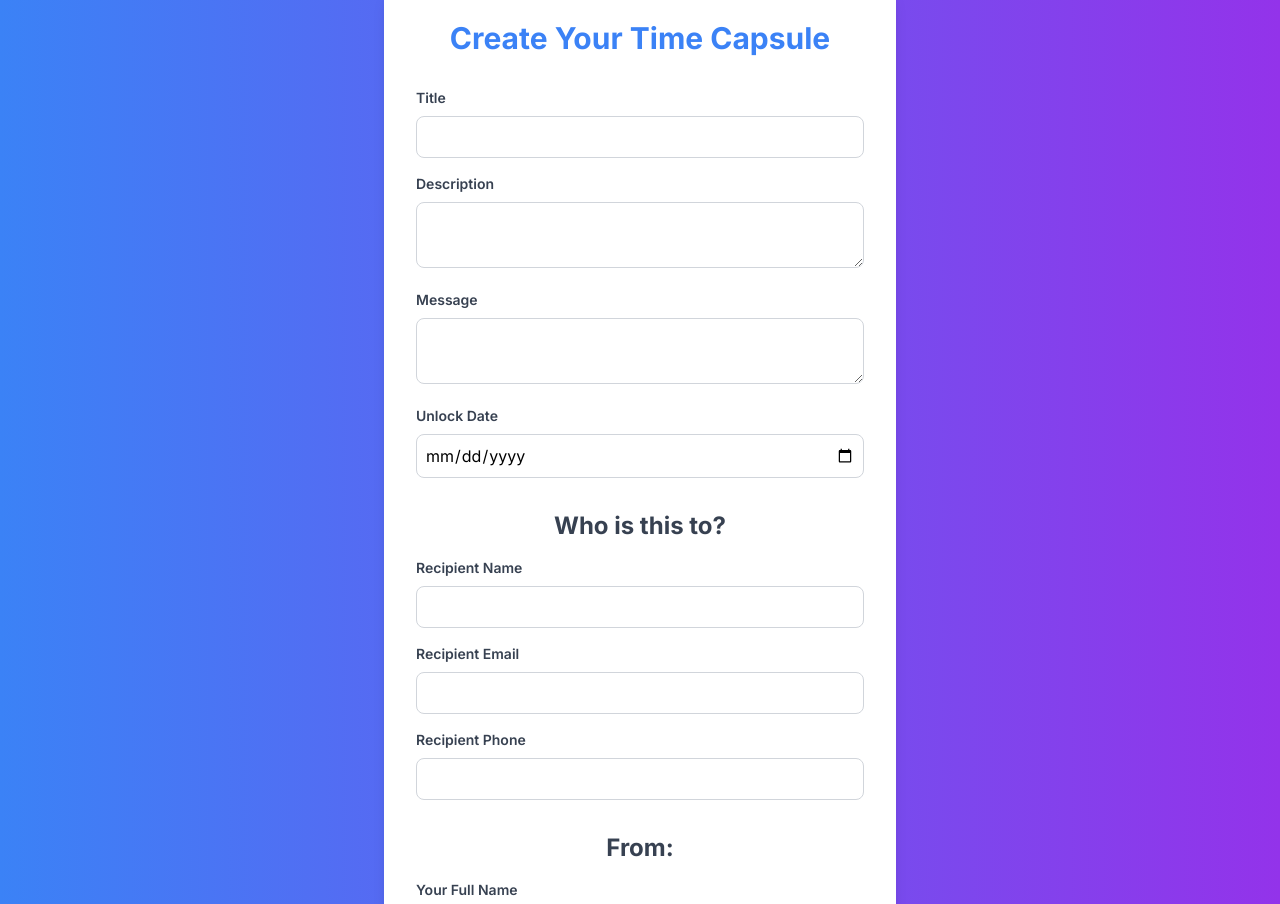
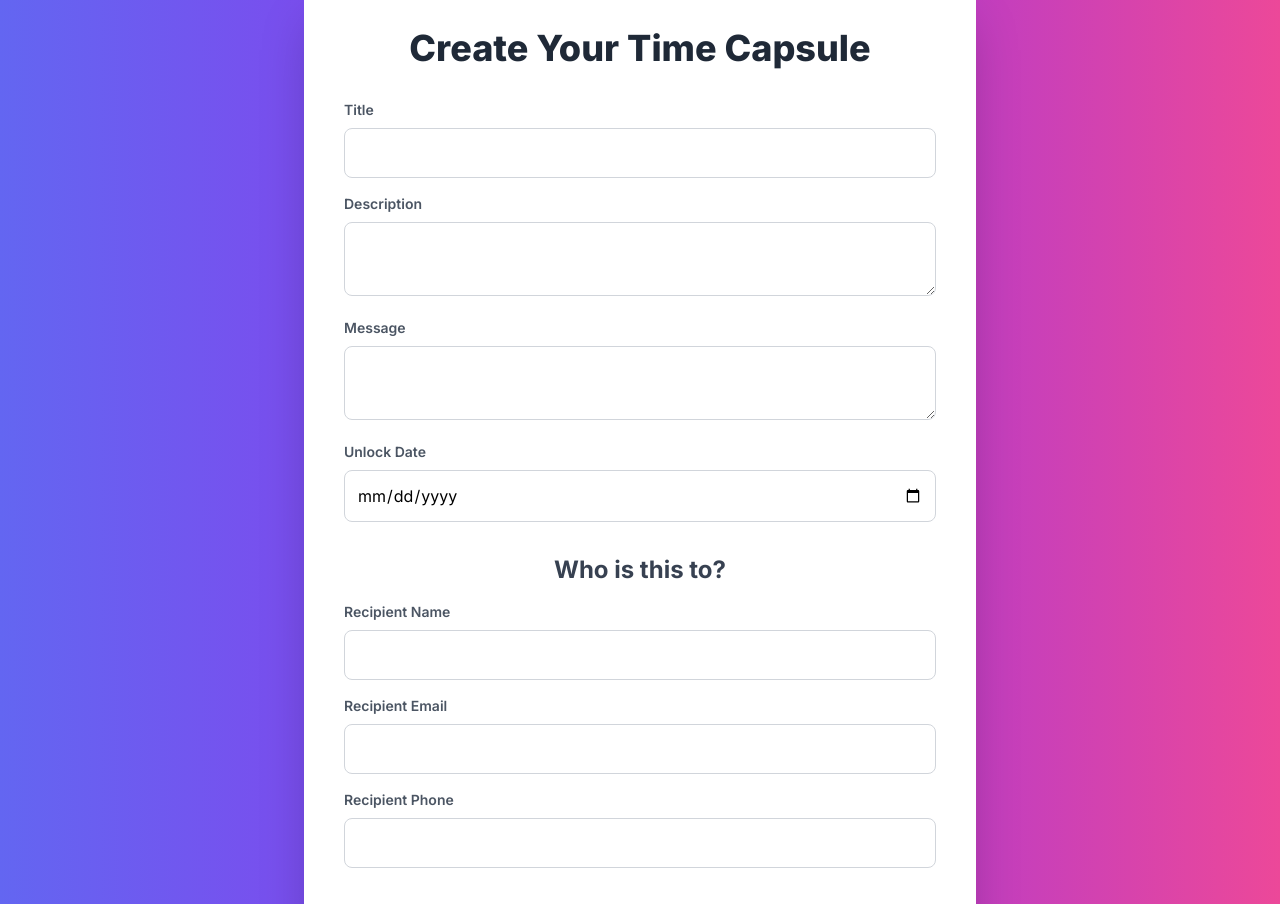
Before and after one commit to evanwilson2123/memory-capsule, a Next.js app: page /create-capsule in a window 1280 px wide. Shown: the part 124-1028 px from the top of the page. Built offline with nearby package versions, Linux system fonts and the light colour scheme; no server answers; sample sign-in values are in the browser's storage.

Commit message:
minor style changes

```diff
--- a/src/app/globals.css
+++ b/src/app/globals.css
@@ -2,20 +2,25 @@
 @tailwind components;
 @tailwind utilities;
 
+/* Define color variables for light and dark modes */
 :root {
   --foreground-rgb: 0, 0, 0;
-  --background-start-rgb: 214, 219, 220;
-  --background-end-rgb: 255, 255, 255;
+  --background-start-rgb: 240, 240, 240; /* Light gray for subtle background */
+  --background-end-rgb: 255, 255, 255; /* White for clean, modern look */
+  --primary-blue: 79, 142, 247; /* RGB for primary blue color */
+  --primary-purple: 122, 94, 183; /* RGB for primary purple color */
+  --button-hover: 95, 76, 161; /* RGB for button hover */
 }
 
 @media (prefers-color-scheme: dark) {
   :root {
     --foreground-rgb: 255, 255, 255;
-    --background-start-rgb: 0, 0, 0;
-    --background-end-rgb: 0, 0, 0;
+    --background-start-rgb: 30, 30, 30; /* Dark gray for muted background */
+    --background-end-rgb: 0, 0, 0; /* Black for contrast */
   }
 }
 
+/* Global styles for body */
 body {
   color: rgb(var(--foreground-rgb));
   background: linear-gradient(
@@ -26,8 +31,40 @@ body {
     rgb(var(--background-start-rgb));
 }
 
+/* Custom text balance utility */
 @layer utilities {
   .text-balance {
     text-wrap: balance;
   }
 }
+
+/* Hero component specific styles */
+.hero-container {
+  @apply flex items-center justify-center h-screen;
+  background: rgb(var(--background-start-rgb));
+}
+
+.hero-content {
+  @apply text-center max-w-4xl mx-auto p-6;
+}
+
+.hero-title {
+  @apply text-6xl font-bold mb-6 leading-tight;
+  color: rgb(var(--primary-blue));
+}
+
+.hero-subtitle {
+  @apply text-xl mb-8 leading-relaxed;
+  color: rgba(var(--foreground-rgb), 0.75); /* Slightly lighter text */
+}
+
+.hero-button {
+  @apply px-8 py-4 font-bold rounded-lg shadow-md transition duration-300;
+  background-color: rgb(var(--primary-purple));
+  color: rgb(255, 255, 255);
+}
+
+.hero-button:hover {
+  background-color: rgb(var(--button-hover));
+  transform: scale(1.05);
+}
--- /dev/null
+++ b/src/components/Loading.tsx
@@ -0,0 +1,24 @@
+"use client";
+
+import React from "react";
+import { FaSpinner } from "react-icons/fa";
+
+const Loading: React.FC = () => {
+  return (
+    <div className="flex items-center justify-center h-screen bg-gradient-to-r from-indigo-500 via-purple-600 to-pink-500">
+      <div className="text-center max-w-4xl mx-auto p-6">
+        <h1 className="text-6xl font-bold text-white mb-6 leading-tight">
+          Please Wait...
+        </h1>
+        <p className="text-xl text-white mb-8 leading-relaxed">
+          We’re preparing your content. This won't take long.
+        </p>
+        <div className="flex justify-center items-center">
+          <FaSpinner className="text-white text-6xl animate-spin" />
+        </div>
+      </div>
+    </div>
+  );
+};
+
+export default Loading;
--- a/src/components/Profile.tsx
+++ b/src/components/Profile.tsx
@@ -5,6 +5,7 @@ import axios from "axios";
 import { useUser } from "@clerk/nextjs";
 import { ITimeCapsule } from "@/models/TimeCapsule";
 import { useRouter } from "next/navigation";
+import Loading from "./Loading";
 
 interface Profile {
   timeCapsules: ITimeCapsule[];
@@ -62,7 +63,11 @@ const Profile = () => {
   }, [isSignedIn, user?.id]);
 
   if (loading) {
-    return <div>Loading...</div>;
+    return (
+      <div>
+        <Loading />
+      </div>
+    );
   }
 
   if (error) {
--- a/src/components/TimeCapsuleForm.tsx
+++ b/src/components/TimeCapsuleForm.tsx
@@ -140,7 +140,7 @@ const TimeCapsuleForm = () => {
   }
 
   return (
-    <div className="flex items-center justify-center min-h-screen bg-gradient-to-r from-blue-500 to-purple-600 relative">
+    <div className="flex items-center justify-center min-h-screen bg-gradient-to-r from-indigo-500 via-purple-600 to-pink-500 relative">
       {loading && (
         <div className="absolute inset-0 flex items-center justify-center bg-black bg-opacity-75 z-50">
           <FaSpinner className="text-white text-6xl animate-spin" />
@@ -148,17 +148,17 @@ const TimeCapsuleForm = () => {
       )}
       <form
         onSubmit={handleSubmit}
-        className={`bg-white p-8 rounded-lg shadow-lg w-full max-w-lg mt-12 space-y-8 relative ${
+        className={`bg-white p-10 rounded-xl shadow-2xl w-full max-w-2xl mt-12 space-y-8 relative ${
           loading ? "opacity-50 pointer-events-none" : "opacity-100"
         }`}
       >
-        <h2 className="text-3xl font-bold text-center text-blue-500 mb-6">
+        <h2 className="text-4xl font-extrabold text-center text-gray-800 mb-6">
           Create Your Time Capsule
         </h2>
 
         <section className="space-y-4">
           <div>
-            <label className="block text-sm font-semibold text-gray-700">
+            <label className="block text-sm font-semibold text-gray-600">
               Title
             </label>
             <input
@@ -166,35 +166,35 @@ const TimeCapsuleForm = () => {
               value={title}
               onChange={(e) => setTitle(e.target.value)}
               required
-              className="text-black w-full p-2 mt-2 border border-gray-300 rounded-lg focus:outline-none focus:border-blue-500"
+              className="text-black w-full p-3 mt-2 border border-gray-300 rounded-lg focus:outline-none focus:border-gray-500"
             />
           </div>
 
           <div>
-            <label className="block text-sm font-semibold text-gray-700">
+            <label className="block text-sm font-semibold text-gray-600">
               Description
             </label>
             <textarea
               value={description}
               onChange={(e) => setDescription(e.target.value)}
               required
-              className="text-black w-full p-2 mt-2 border border-gray-300 rounded-lg focus:outline-none focus:border-blue-500"
+              className="text-black w-full p-3 mt-2 border border-gray-300 rounded-lg focus:outline-none focus:border-gray-500"
             ></textarea>
           </div>
 
           <div>
-            <label className="block text-sm font-semibold text-gray-700">
+            <label className="block text-sm font-semibold text-gray-600">
               Message
             </label>
             <textarea
               value={message}
               onChange={(e) => setMessage(e.target.value)}
-              className="text-black w-full p-2 mt-2 border border-gray-300 rounded-lg focus:outline-none focus:border-blue-500"
+              className="text-black w-full p-3 mt-2 border border-gray-300 rounded-lg focus:outline-none focus:border-gray-500"
             ></textarea>
           </div>
 
           <div>
-            <label className="block text-sm font-semibold text-gray-700">
+            <label className="block text-sm font-semibold text-gray-600">
               Unlock Date
             </label>
             <input
@@ -202,7 +202,7 @@ const TimeCapsuleForm = () => {
               value={unlockDate}
               onChange={(e) => setUnlockDate(e.target.value)}
               required
-              className="text-black w-full p-2 mt-2 border border-gray-300 rounded-lg focus:outline-none focus:border-blue-500"
+              className="text-black w-full p-3 mt-2 border border-gray-300 rounded-lg focus:outline-none focus:border-gray-500"
             />
           </div>
         </section>
@@ -213,7 +213,7 @@ const TimeCapsuleForm = () => {
           </h3>
 
           <div>
-            <label className="block text-sm font-semibold text-gray-700">
+            <label className="block text-sm font-semibold text-gray-600">
               Recipient Name
             </label>
             <input
@@ -221,12 +221,12 @@ const TimeCapsuleForm = () => {
               value={recipientName}
               onChange={(e) => setRecipientName(e.target.value)}
               required
-              className="text-black w-full p-2 mt-2 border border-gray-300 rounded-lg focus:outline-none focus:border-blue-500"
+              className="text-black w-full p-3 mt-2 border border-gray-300 rounded-lg focus:outline-none focus:border-gray-500"
             />
           </div>
 
           <div>
-            <label className="block text-sm font-semibold text-gray-700">
+            <label className="block text-sm font-semibold text-gray-600">
               Recipient Email
             </label>
             <input
@@ -234,12 +234,12 @@ const TimeCapsuleForm = () => {
               value={recipientEmail}
               onChange={(e) => setRecipientEmail(e.target.value)}
               required
-              className="text-black w-full p-2 mt-2 border border-gray-300 rounded-lg focus:outline-none focus:border-blue-500"
+              className="text-black w-full p-3 mt-2 border border-gray-300 rounded-lg focus:outline-none focus:border-gray-500"
             />
           </div>
 
           <div>
-            <label className="block text-sm font-semibold text-gray-700">
+            <label className="block text-sm font-semibold text-gray-600">
               Recipient Phone
             </label>
             <input
@@ -247,7 +247,7 @@ const TimeCapsuleForm = () => {
               value={recipientPhone}
               onChange={(e) => setRecipientPhone(e.target.value)}
               required
-              className="text-black w-full p-2 mt-2 border border-gray-300 rounded-lg focus:outline-none focus:border-blue-500"
+              className="text-black w-full p-3 mt-2 border border-gray-300 rounded-lg focus:outline-none focus:border-gray-500"
             />
           </div>
         </section>
@@ -258,7 +258,7 @@ const TimeCapsuleForm = () => {
           </h3>
 
           <div>
-            <label className="block text-sm font-semibold text-gray-700">
+            <label className="block text-sm font-semibold text-gray-600">
               Your Full Name
             </label>
             <input
@@ -266,7 +266,7 @@ const TimeCapsuleForm = () => {
               value={senderName}
               onChange={(e) => setSenderName(e.target.value)}
               required
-              className="text-black w-full p-2 mt-2 border border-gray-300 rounded-lg focus:outline-none focus:border-blue-500"
+              className="text-black w-full p-3 mt-2 border border-gray-300 rounded-lg focus:outline-none focus:border-gray-500"
             />
           </div>
         </section>
@@ -277,7 +277,7 @@ const TimeCapsuleForm = () => {
           </h3>
 
           <div>
-            <label className="block text-sm font-semibold text-gray-700">
+            <label className="block text-sm font-semibold text-gray-600">
               Images (up to 5)
             </label>
             <input
@@ -303,7 +303,7 @@ const TimeCapsuleForm = () => {
           </div>
 
           <div>
-            <label className="block text-sm font-semibold text-gray-700">
+            <label className="block text-sm font-semibold text-gray-600">
               Videos (up to 5)
             </label>
             <input
@@ -326,7 +326,7 @@ const TimeCapsuleForm = () => {
           </div>
 
           <div className="mb-6">
-            <label className="block text-sm font-semibold text-gray-700">
+            <label className="block text-sm font-semibold text-gray-600">
               Audios (up to 5)
             </label>
             <input
@@ -351,7 +351,7 @@ const TimeCapsuleForm = () => {
 
         <button
           type="submit"
-          className="w-full bg-blue-500 text-white py-2 px-4 rounded-lg font-semibold hover:bg-blue-600 transition duration-300"
+          className="w-full bg-gray-800 text-white py-3 px-6 rounded-lg font-bold hover:bg-gray-600 transition duration-300"
           disabled={loading}
         >
           {loading ? "Submitting..." : "Create Time Capsule"}
```
Also changed, not shown: src/components/Hero.tsx (+34 -11 lines), src/components/PreviewCapsule.tsx (+47 -31 lines).
